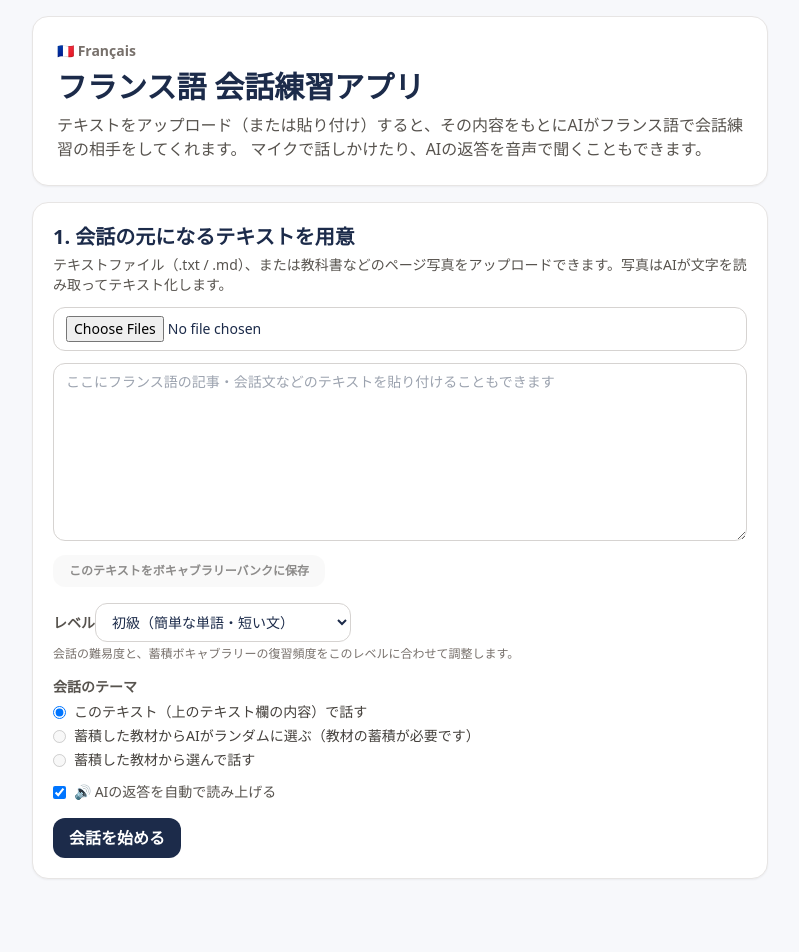
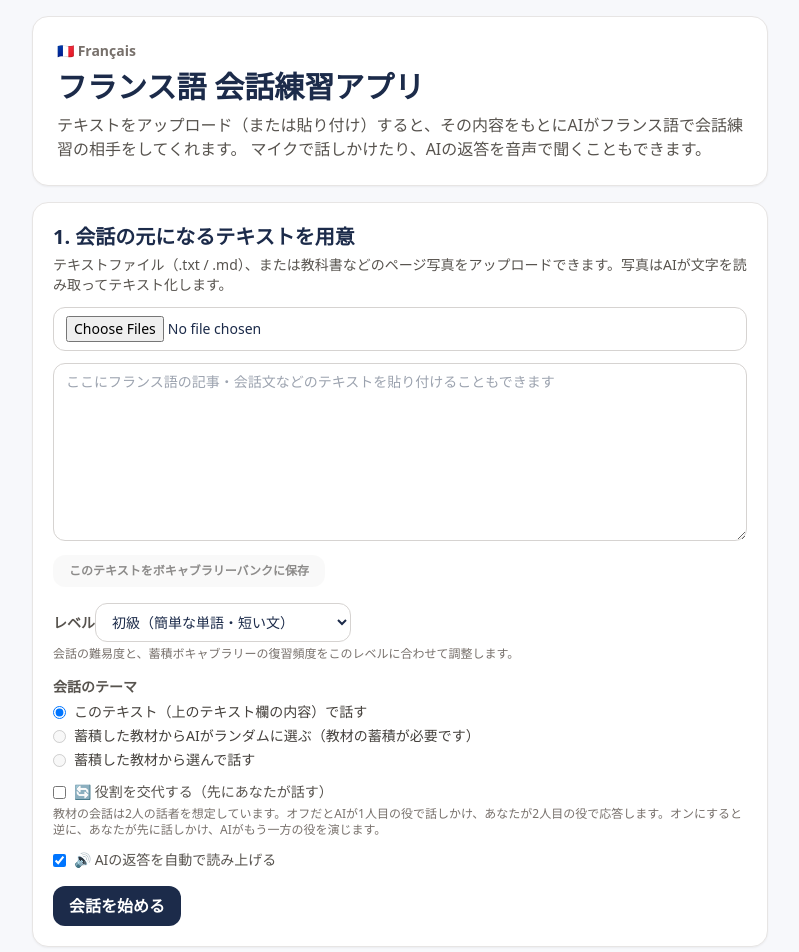
Before and after one commit to bonpi0511-glitch/french-practice, a Next.js app: page / in a window 1280 px wide. Shown: the top 952 px of the page, without its empty margins (240-1039 px from the left). Before the commit the page ends 895 px from the top, so only its background shows below. Built offline with nearby package versions, Linux system fonts and the light colour scheme.

Commit message:
Add role-swap option for conversation practice

```diff
--- a/app/api/chat/route.ts
+++ b/app/api/chat/route.ts
@@ -26,6 +26,7 @@ const RequestBody = z.object({
   userMessage: z.string().max(2000).optional(),
   vocabularyBank: z.array(z.string()).max(300).default([]),
   grammarNotes: z.array(z.string()).max(50).default([]),
+  roleSwapped: z.boolean().default(false),
 });
 
 const ChatTurn = z.object({
@@ -64,6 +65,11 @@ export async function POST(req: NextRequest) {
 進め方のルール:
 - ユーザーがアップロードしたテキスト（下記「教材テキスト」）を話題・語彙のベースとして会話を組み立てる。教材の内容について質問したり、関連する話題を広げたりする。
 - 会話のレベルは「${levelLabel[body.level]}」に合わせる。
+- 教材の会話文には基本的に2人の話者がいます。現在のモードは「${
+      body.roleSwapped
+        ? "役割交代：ユーザーが1人目（先に話す側）の役、あなたが2人目の役"
+        : "通常：あなたが1人目（先に話す側）の役、ユーザーが2人目の役"
+    }」です。あなたは会話全体を通して、自分が演じる側の人物・立場（店員なら店員、客なら客など）を一貫して保ち、ユーザーが演じるもう一方の人物として自然に受け答えしてください。
 - あなたの返答（reply）は必ずフランス語で、1〜3文程度の短い自然な会話文にする。世間話のように、最後は質問で終えて会話を続けやすくする。
 - reply_translation_ja には reply の自然な日本語訳を入れる。
 - ユーザーからの直近の発言（userMessage）がある場合、文法・語彙・スペルの誤りがあれば correction_fr に自然なフランス語の訂正例を、correction_note_ja に何をどう直したかの短い日本語説明を入れる。誤りがなければ両方 null にする。
--- a/app/page.tsx
+++ b/app/page.tsx
@@ -55,6 +55,17 @@ function formatDate(iso: string) {
   }
 }
 
+// アップロードしたテキストの先頭行を、蓄積データのタイトルとして使う
+// （教科書などは最初の行に単元名・見出しが書かれていることが多いため）
+function extractTitleFromText(text: string): string {
+  const firstLine = text
+    .split("\n")
+    .map((l) => l.trim())
+    .find((l) => l.length > 0);
+  if (!firstLine) return "";
+  return firstLine.length > 60 ? firstLine.slice(0, 60) + "…" : firstLine;
+}
+
 export default function FrenchPracticePage() {
   const [sourceText, setSourceText] = useState("");
   const [fileName, setFileName] = useState("");
@@ -70,6 +81,8 @@ export default function FrenchPracticePage() {
   const [bankLoading, setBankLoading] = useState(false);
   const [topicMode, setTopicMode] = useState<TopicMode>("single");
   const [selectedMaterialId, setSelectedMaterialId] = useState("");
+  // false: AIが先に話す（教材の1人目の役）／true: ユーザーが先に話す（役割を交代）
+  const [roleSwapped, setRoleSwapped] = useState(false);
   const [activeSourceText, setActiveSourceText] = useState("");
   const [activeMaterialLabel, setActiveMaterialLabel] = useState("");
   const [revealedExercises, setRevealedExercises] = useState<Set<string>>(new Set());
@@ -381,13 +394,14 @@ export default function FrenchPracticePage() {
     }
 
     const combined = collected.filter(Boolean).join("\n\n");
-    const label = files.map((f) => f.name).join(", ");
+    const fileLabel = files.map((f) => f.name).join(", ");
     if (combined) {
       setSourceText(combined);
       // アップロードした教材は自動でボキャブラリーバンクに蓄積する
-      addToVocabBank(combined, label);
+      // （テキストの先頭行をタイトルとして使い、無ければファイル名にフォールバック）
+      addToVocabBank(combined, extractTitleFromText(combined) || fileLabel);
     }
-    setFileName(label);
+    setFileName(fileLabel);
   }
 
   function historyForApi() {
@@ -409,6 +423,7 @@ export default function FrenchPracticePage() {
         userMessage,
         vocabularyBank: accumulatedVocab,
         grammarNotes: accumulatedGrammar.map((g) => `${g.title}: ${g.explanation_ja}`),
+        roleSwapped,
       }),
     });
     const data = await res.json();
@@ -464,9 +479,13 @@ export default function FrenchPracticePage() {
     setActiveSourceText(topic.text);
     setActiveMaterialLabel(topic.label);
     setError("");
-    setLoading(true);
     setMessages([]);
     setStarted(true);
+    if (roleSwapped) {
+      // 役割交代モード：AIからは話しかけず、ユーザーの最初の発言を待つ
+      return;
+    }
+    setLoading(true);
     try {
       const data = await callChatApi(topic.text);
       setMessages([{ role: "assistant", french: data.reply, translation: data.reply_translation_ja }]);
@@ -612,7 +631,7 @@ export default function FrenchPracticePage() {
           <button
             className="btn btn-secondary text-xs"
             disabled={bankLoading || !sourceText.trim()}
-            onClick={() => addToVocabBank(sourceText, "手入力テキスト")}
+            onClick={() => addToVocabBank(sourceText, extractTitleFromText(sourceText) || "手入力テキスト")}
           >
             このテキストをボキャブラリーバンクに保存
           </button>
@@ -689,6 +708,18 @@ export default function FrenchPracticePage() {
           </div>
         </div>
 
+        <label className="mt-3 flex items-center gap-2 text-sm text-stone-600">
+          <input
+            type="checkbox"
+            checked={roleSwapped}
+            onChange={(e) => setRoleSwapped(e.target.checked)}
+          />
+          🔄 役割を交代する（先にあなたが話す）
+        </label>
+        <p className="mt-1 text-xs text-stone-500">
+          教材の会話は2人の話者を想定しています。オフだとAIが1人目の役で話しかけ、あなたが2人目の役で応答します。オンにすると逆に、あなたが先に話しかけ、AIがもう一方の役を演じます。
+        </p>
+
         {speechSupported && (
           <label className="mt-3 flex items-center gap-2 text-sm text-stone-600">
             <input
@@ -729,6 +760,11 @@ export default function FrenchPracticePage() {
           )}
 
           <div ref={scrollRef} className="mt-3 max-h-[520px] space-y-3 overflow-y-auto rounded-xl border border-stone-200 bg-stone-50 p-4">
+            {roleSwapped && messages.length === 0 && (
+              <div className="rounded-xl border border-dashed border-stone-300 bg-white p-3 text-xs text-stone-500">
+                🔄 役割交代モードです。まずはあなたから、教材の会話を参考にフランス語で話しかけてみましょう。
+              </div>
+            )}
             {messages.map((m, i) =>
               m.role === "assistant" ? (
                 <div key={i} className="flex flex-col items-start">
```
